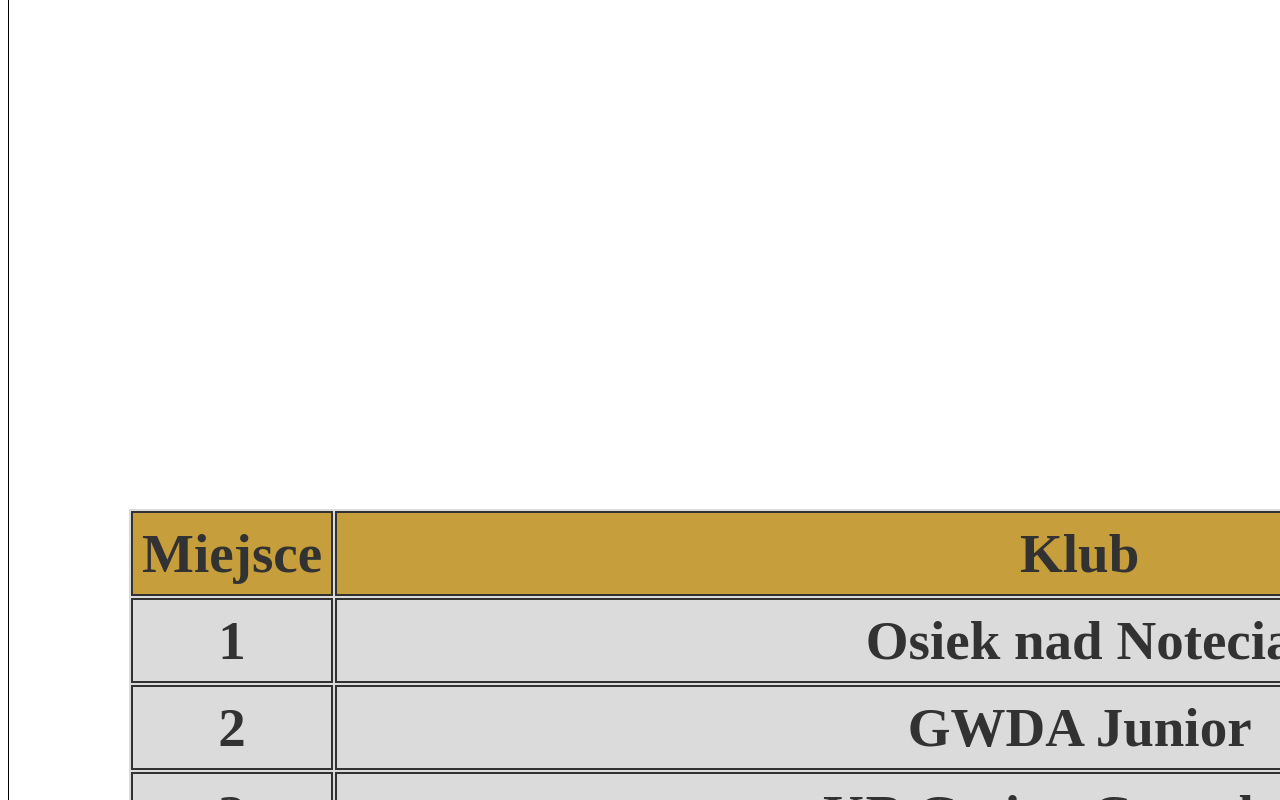
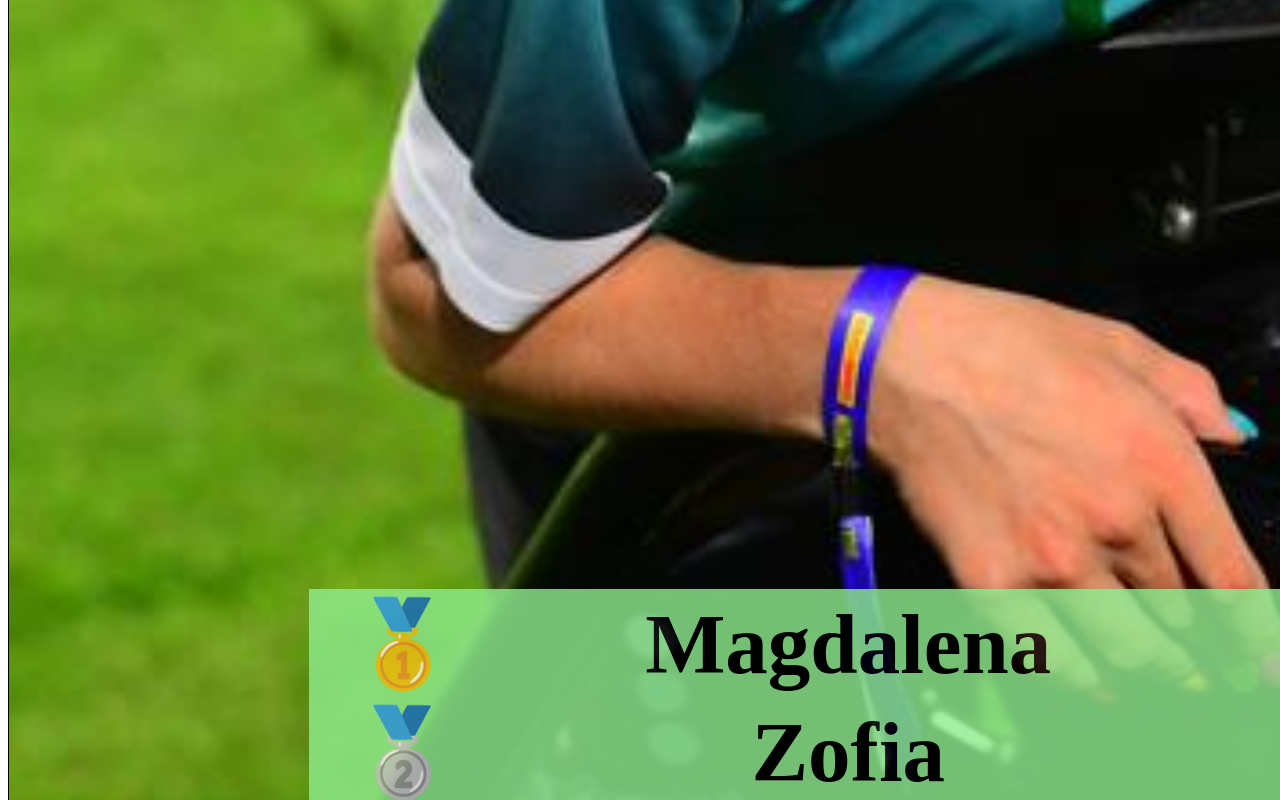
Before and after one commit to akukaracza82/adam, a website: page index.html in a window 1280 px wide. Shown: the part 2000-2800 px from the top of the page. Drawn offline with Linux system fonts and the light colour scheme.

Commit message:
uploaded all adam files to git ;

```diff
--- a/index.html
+++ b/index.html
@@ -3,9 +3,9 @@
     width: 2480px;
     height: 3508px;
     border: 1px solid black;
-    background-image: url('./4x400.jpeg');
-    background-size: 70vh;  /* Cover the entire element */
-    background-position: center -20%;  /* Center the image */
+    background-image: url('./frame2.jpeg');
+    background-size: 100%;  /* Cover the entire element */
+    background-position: center 120%;  /* Center the image */
     background-repeat: no-repeat;  /* Do not repeat the image */
   }
 
@@ -31,8 +31,8 @@
   .text-overlay {
       position: absolute;
       letter-spacing: 20px;
-      font-size: 6em;
-      top: 0px;
+      font-size: 5em;
+      top: 250px;
       left: 120px;
       z-index: 2;
       font-family: "Al Bayan",serif;
@@ -44,8 +44,8 @@
   .text-overlay2 {
       position: absolute;
       letter-spacing: 20px;
-      font-size: 4em;
-      top: 180px;
+      font-size: 6em;
+      top: 0px;
       left: 120px;
       z-index: 2;
       font-family: "Al Bayan",serif;
@@ -66,37 +66,38 @@
   }
 
   .sec {
-      font-size: 2em;
+      font-size: 1em;
   }
 
   table {
-      margin-top: 1500px;
-      margin-left: 120px;
-      font-size: 55px;
-      width: 90%;
+      margin-top: 1580px;
+      margin-left: 300px;
+      font-size: 85px;
+      width: 75%;
+      /*max-width: 60%;*/
       font-weight: bolder;
       /*margin: auto;*/
-      background-color: lightgray;
+      background-color: lightgreen;
       opacity: 0.8;
+      border: none
   }
 
   th, td {
-      padding:9px;
+      padding:3px;
       text-align: center;
-      border: 2px solid black;
+      /*border: 2px solid black;*/
   }
 
   th {
-      background-color: darkgoldenrod;
+      /*background-color: darkgoldenrod;*/
   }
-
 
 </style>
 <meta charset="UTF-8">
 <div class="container">
   <div class="results-container">
-    <div class="text-overlay2"><span class="sec">Sztafeta 4x400m</span></div>
-    <div class="text-overlay">Puchar Starosty Pilskiego</span></div>
+    <div class="text-overlay2"><span class="sec">Signify Frame Running 100m</span></div>
+    <div class="text-overlay">Kobiety</span></div>
   </div>
   <div class="blue-container">
     <div class="blue-overlay">WIECZORNY MITYNG LEKKOATLETYCZNY 25.08.2023 r.</div>
@@ -108,30 +109,55 @@
 </div>
 
 <script>
-  const data =
-  // const czterystaK =
-    '1,STARSZAK I PRZYJACIELE,MARCIN,OSIEK NAD NOTECIĄ,Osiek nad Notecią,1982,4:04.35\n' +
-    '2,HOFFMAN,PASZAL,PIŁA,GWDA Junior,2008,4:05.01\n' +
-    '3,SZYMCZAK,JACEK,CZARNKÓW,KB Gmina Czarnków,1973,4:09.86\n' +
-    '4,BAZIK,KAZEK,DOLASZEWO,Gwardia Piła,1971,4:26.56\n' +
-    '5,SALWA,EWELINA,PIŁA,4 Run Team Piła,2011,4:32.85\n' +
-    '6,PIŃKOWSKI,JAROSŁAW,SZYDŁOWO,PLKS Gwda Piła,1978,4:35.64\n' +
-    '7,BOIŃSKA,AGNIESZKA,PIŁA,WOLFTEAM,1978,5:17.10'
+  // const data =
+  // // const czterystaK =
+  //   '1,STARSZAK I PRZYJACIELE,MARCIN,OSIEK NAD NOTECIĄ,Osiek nad Notecią,1982,4:04.35\n' +
+  //   '2,HOFFMAN,PASZAL,PIŁA,GWDA Junior,2008,4:05.01\n' +
+  //   '3,SZYMCZAK,JACEK,CZARNKÓW,KB Gmina Czarnków,1973,4:09.86\n' +
+  //   '4,BAZIK,KAZEK,DOLASZEWO,Gwardia Piła,1971,4:26.56\n' +
+  //   '5,SALWA,EWELINA,PIŁA,4 Run Team Piła,2011,4:32.85\n' +
+  //   '6,PIŃKOWSKI,JAROSŁAW,SZYDŁOWO,PLKS Gwda Piła,1978,4:35.64\n' +
+  //   '7,BOIŃSKA,AGNIESZKA,PIŁA,WOLFTEAM,1978,5:17.10'
 
-  const ary = data.split('\n')
-  for (let el of ary) {
-    el = el.split(',')
-    console.log(el[0], el.length)
-  }
+  // const data = [
+  //   ['Magdalena', 'Andruszkiewicz'],
+  //     ['Zofia', 'Kałucka'],
+  //     ['Zuzanna', 'Hańczaryk'],
+  // ['Małgorzata', 'Kotecka'],
+  //   ['Gabrysia', 'Gniadzik']
+  // ]
+  const data = [
+    ['Magdalena', 'Andruszkiewicz'],
+      ['Zofia', 'Kałucka'],
+      ['Zuzanna', 'Hańczaryk'],
+  ['Małgorzata', 'Kotecka'],
+    ['Gabrysia', 'Gniadzik']
+  ]
+
+  // const ary = data.split('\n')
+  // for (let el of ary) {
+  //   el = el.split(',')
+  //   console.log(el[0], el.length)
+  // }
 
   const insertTableIntoContainer = (data) => {
     let html = '<table border="1">';
-    html += '<tr><th>Miejsce</th><th>Klub</th><th>Wynik</th></tr>';
+    // html += '<tr><th>Miejsce</th><th>Imie</th><th>Nazwisko</th></tr>';
 
-    const rows = data.split('\n');
-    for (const row of rows) {
-      const cols = row.split(',');
-      html += `<tr><td style="width: 70px;">${cols[0]}</td><td>${cols[4]}</td><td>${cols[6]}</td></tr>`;
+    // const rows = data.split('\n');
+    for (let i = 0; i < data.length; i++) {
+      const cols = data[i]
+      let emoticon = '';
+
+      if (i === 0) {
+        emoticon = '🥇';
+      } else if (i === 1) {
+        emoticon = '🥈';
+      } else if (i === 2) {
+        emoticon = '🥉';
+      }
+
+      html += `<tr><td style="width: 70px">${emoticon}</td><td style="width: 250px">${cols[0]}</td><td style="width: 250px">${cols[1]}</td></tr>`;
     }
 
     html += '</table>';
@@ -140,6 +166,7 @@
     tableContainer.innerHTML = html;
   }
 
+
   insertTableIntoContainer(data);
 
 
```
Also changed, not shown: frame1.jpeg (added), frame2.jpeg (added), frame3.jpeg (added), frame4.jpeg (added).
